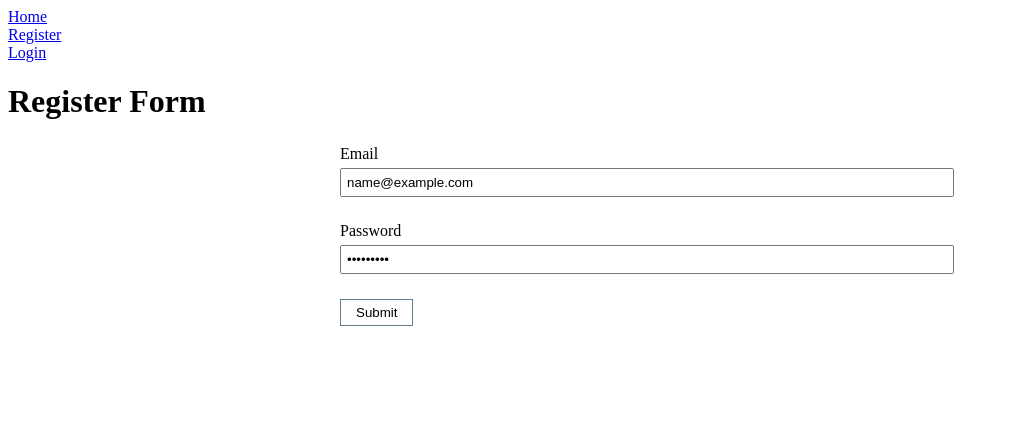
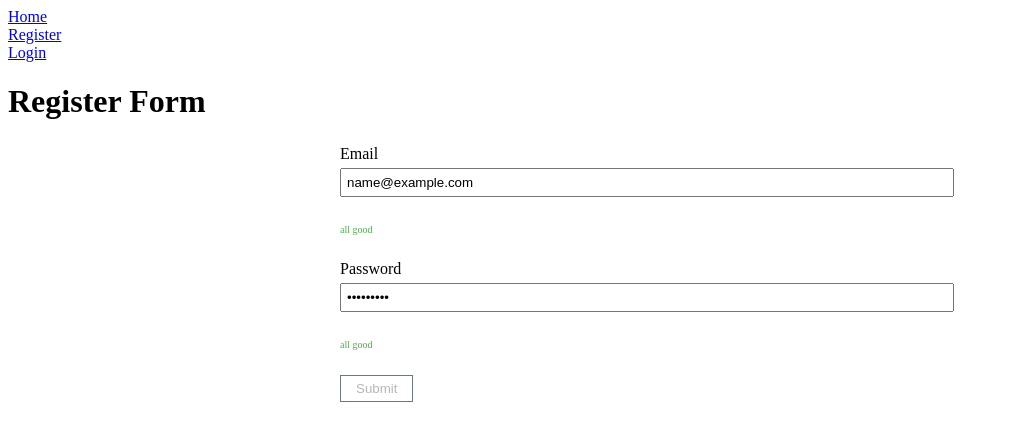
Before and after one commit to Steve-Reid/Typescript-React-Apollo-Boilerplate, a React (Create React App) app: page /register in a window 1280 px wide. Both pictures are taken after typing "name@example.com", "Sample123" into the empty fields and a click on the button "Submit". Shown: the top 432 px of the page, without its empty margins (0-1009 px from the left). Built offline with nearby package versions, Linux system fonts and the light colour scheme; no server answers.

Commit message:
Add validatio and error handling to Register form

```diff
--- a/package.json
+++ b/package.json
@@ -47,6 +47,7 @@
     "@graphql-codegen/typescript-react-apollo": "1.7.0",
     "@types/graphql": "^14.5.0",
     "@types/react-router-dom": "^4.3.5",
+    "@types/yup": "^0.26.24",
     "prettier": "1.17.1"
   }
 }
--- a/src/generated/graphql.tsx
+++ b/src/generated/graphql.tsx
@@ -71,6 +71,17 @@ export type RegisterMutation = (
   & Pick<Mutation, 'register'>
 );
 
+export type UsersQueryVariables = {};
+
+
+export type UsersQuery = (
+  { __typename?: 'Query' }
+  & { users: Array<(
+    { __typename?: 'User' }
+    & Pick<User, 'id' | 'email'>
+  )> }
+);
+
 export const HelloDocument = gql`
     query Hello {
   hello
@@ -99,3 +110,21 @@ export type RegisterMutationFn = ApolloReactCommon.MutationFunction<RegisterMuta
 export type RegisterMutationHookResult = ReturnType<typeof useRegisterMutation>;
 export type RegisterMutationResult = ApolloReactCommon.MutationResult<RegisterMutation>;
 export type RegisterMutationOptions = ApolloReactCommon.BaseMutationOptions<RegisterMutation, RegisterMutationVariables>;
+export const UsersDocument = gql`
+    query Users {
+  users {
+    id
+    email
+  }
+}
+    `;
+
+    export function useUsersQuery(baseOptions?: ApolloReactHooks.QueryHookOptions<UsersQuery, UsersQueryVariables>) {
+      return ApolloReactHooks.useQuery<UsersQuery, UsersQueryVariables>(UsersDocument, baseOptions);
+    }
+      export function useUsersLazyQuery(baseOptions?: ApolloReactHooks.LazyQueryHookOptions<UsersQuery, UsersQueryVariables>) {
+        return ApolloReactHooks.useLazyQuery<UsersQuery, UsersQueryVariables>(UsersDocument, baseOptions);
+      }
+
+export type UsersQueryHookResult = ReturnType<typeof useUsersQuery>;
+export type UsersQueryResult = ApolloReactCommon.QueryResult<UsersQuery, UsersQueryVariables>;
--- /dev/null
+++ b/src/graphql/users.graphql
@@ -0,0 +1,6 @@
+query Users {
+  users {
+    id
+    email
+  }
+}
--- a/src/pages/HomePage.tsx
+++ b/src/pages/HomePage.tsx
@@ -1,8 +1,10 @@
 import * as React from 'react';
+import { useUsersQuery } from '../generated/graphql';
 
 interface HomePageProps {}
 
 export const HomePage: React.FC<HomePageProps> = () => {
+  const {} = useUsersQuery({ fetchPolicy: 'network-only' });
   return (
     <div>
       <h3>Home Page</h3>
--- a/src/pages/Register.tsx
+++ b/src/pages/Register.tsx
@@ -2,10 +2,15 @@ import * as React from 'react';
 import { Formik, Field } from 'formik';
 import { InputField } from '../components/fields/InputField';
 import { useRegisterMutation } from '../generated/graphql';
+import { RouteComponentProps } from 'react-router-dom';
+import { validationSchema } from '../utils/validationSchema';
+import Error from '../utils/Error';
 
 interface RegisterProps {}
 
-export const Register: React.FC<RegisterProps> = () => {
+export const Register: React.FC<RegisterProps & RouteComponentProps> = ({
+  history
+}) => {
   const [register] = useRegisterMutation();
 
   return (
@@ -14,8 +19,13 @@ export const Register: React.FC<RegisterProps> = () => {
         <h1>Register Form</h1>
       </div>
       <Formik
-        onSubmit={async ({ email, password }) => {
-          console.log('Form submitted!');
+        initialValues={{
+          email: '',
+          password: ''
+        }}
+        validationSchema={validationSchema}
+        onSubmit={async ({ email, password }, { setSubmitting, resetForm }) => {
+          setSubmitting(true);
 
           const response = await register({
             variables: {
@@ -25,13 +35,19 @@ export const Register: React.FC<RegisterProps> = () => {
           });
 
           console.log('TCL: response: ', response);
-        }}
-        initialValues={{
-          email: '',
-          password: ''
+          resetForm();
+          setSubmitting(false);
+          history.push('/');
         }}
       >
-        {({ handleSubmit }) => (
+        {({
+          errors,
+          touched,
+          handleSubmit,
+          isSubmitting,
+          handleChange,
+          handleBlur
+        }) => (
           <form className="form" onSubmit={handleSubmit}>
             {/* <Field
               name="firstName"
@@ -43,14 +59,35 @@ export const Register: React.FC<RegisterProps> = () => {
               placeholder="Last Name"
               component={InputField}
             /> */}
-            <Field name="email" placeholder="Email" component={InputField} />
+            <Field
+              name="email"
+              id="email"
+              placeholder="Email"
+              onChange={handleChange}
+              onBlur={handleBlur}
+              component={InputField}
+              type="email"
+              className={touched.email && errors.email ? 'has-error' : null}
+            />
+            <Error touched={touched.email} message={errors.email} />
             <Field
               name="password"
+              id="password"
               placeholder="Password"
+              onChange={handleChange}
+              onBlur={handleBlur}
               component={InputField}
               type="password"
+              className={
+                touched.password && errors.password ? 'has-error' : null
+              }
             />
-            <button type="submit">Submit</button>
+            <Error touched={touched.password} message={errors.password} />
+            <div className="input-row">
+              <button type="submit" disabled={isSubmitting}>
+                Submit
+              </button>
+            </div>
           </form>
         )}
       </Formik>
--- /dev/null
+++ b/src/utils/Error.tsx
@@ -0,0 +1,18 @@
+import * as React from 'react';
+
+interface ErrorProps {
+  touched?: boolean;
+  message?: string;
+}
+
+const Error: React.FC<ErrorProps> = ({ touched, message }) => {
+  if (!touched) {
+    return <div className="form-message invalid">&nbsp;</div>;
+  }
+  if (message) {
+    return <div className="form-message invalid">{message}</div>;
+  }
+  return <div className="form-message valid">all good</div>;
+};
+
+export default Error;
--- /dev/null
+++ b/src/utils/validationSchema.ts
@@ -0,0 +1,11 @@
+import * as Yup from 'yup';
+
+export const validationSchema = Yup.object().shape({
+  password: Yup.string()
+    .min(6, 'Name can not be less than 6 characters')
+    .max(30, 'Only a max of 30 character allowed')
+    .required('Name is required'),
+  email: Yup.string()
+    .email('Invalid email')
+    .required('Email is required')
+});
```
Also changed, not shown: 1 other file (tests, documents, lock files or other folders).
